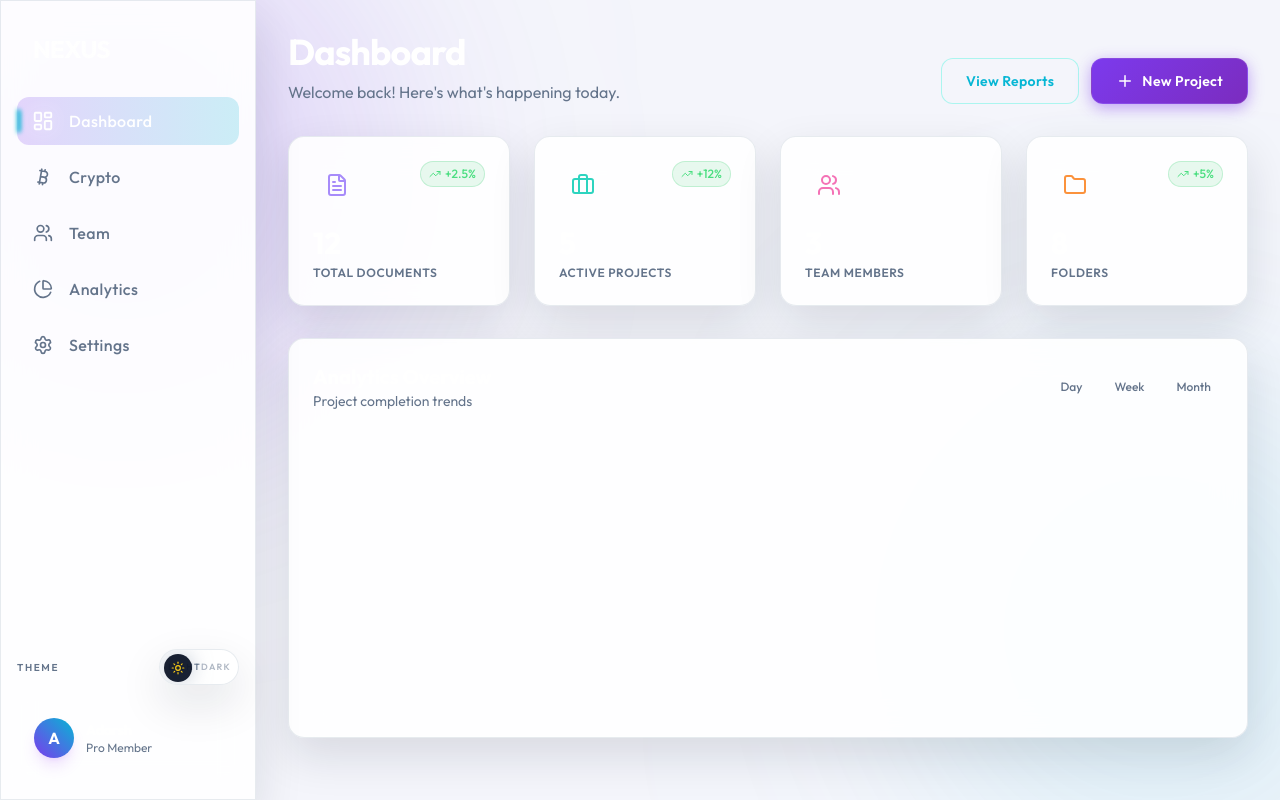
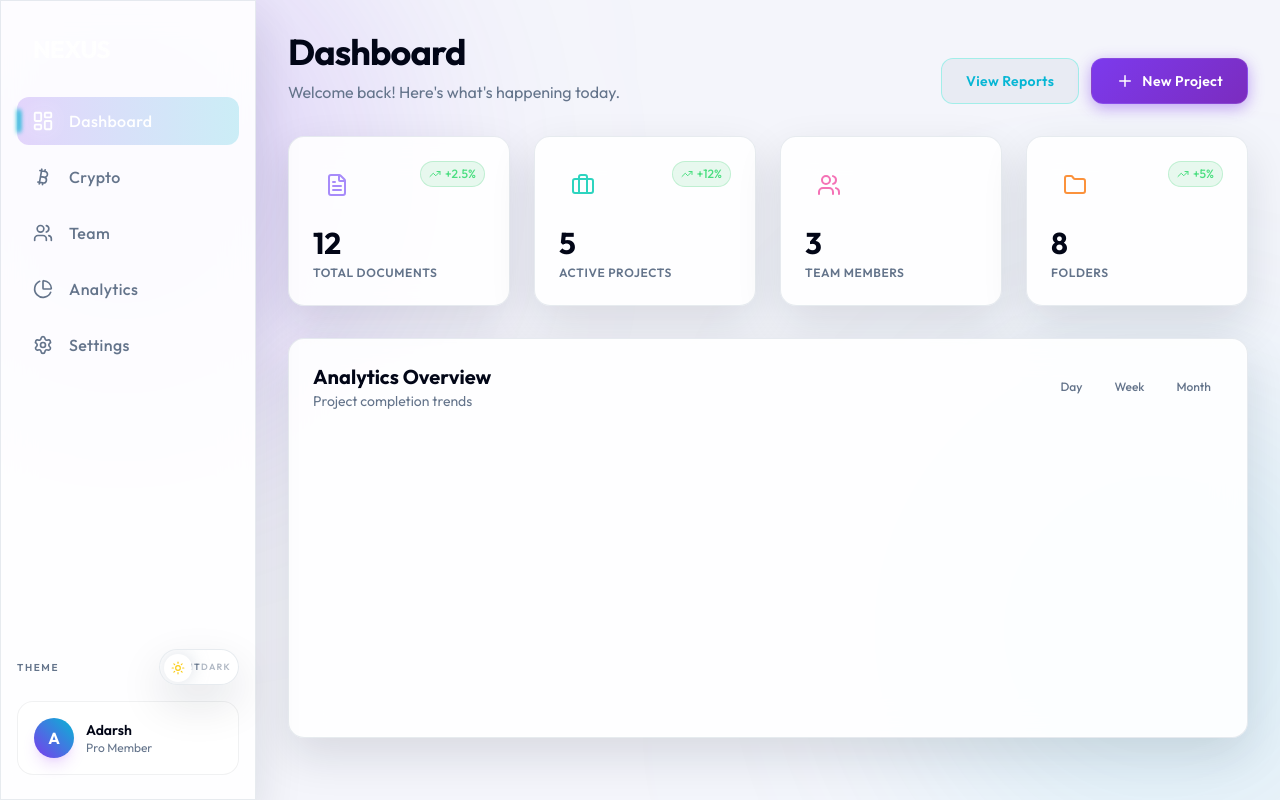
Before and after one commit to adarshshivan/Prototype-1, a React (Vite) app: page / in a window 1280 px wide. Built offline with nearby package versions, Linux system fonts and the light colour scheme.

Commit message:
feat: update styles for improved theme consistency and transitions

```diff
--- a/src/App.jsx
+++ b/src/App.jsx
@@ -39,7 +39,7 @@ function App() {
             <motion.h1
               initial={{ opacity: 0, y: -20 }}
               animate={{ opacity: 1, y: 0 }}
-              className="text-4xl font-bold text-white mb-2 tracking-tight"
+              className="text-4xl font-bold text-[var(--text-main)] mb-2 tracking-tight"
             >
               Dashboard
             </motion.h1>
@@ -72,7 +72,7 @@ function App() {
               viewport={{ once: true, amount: 0 }}
             >
               <div className="flex justify-between items-start mb-4">
-                <div className="p-3 rounded-xl bg-white/5 text-white" style={{ color: stat.color }}>
+                <div className="p-3 rounded-xl bg-white/5" style={{ color: stat.color }}>
                   <stat.icon size={24} />
                 </div>
                 {stat.trend !== '0%' && (
@@ -82,7 +82,7 @@ function App() {
                   </div>
                 )}
               </div>
-              <div className="text-3xl font-bold text-white mb-1">{stat.value}</div>
+              <div className="text-3xl font-bold text-[var(--text-main)] mb-1">{stat.value}</div>
               <div className="text-xs font-semibold tracking-wider text-[var(--text-muted)]">{stat.title}</div>
             </GlassCard>
           ))}
@@ -95,7 +95,7 @@ function App() {
           <GlassCard className="lg:col-span-3 min-h-[400px] flex flex-col" delay={0.4}>
             <div className="flex justify-between items-center mb-8">
               <div>
-                <h3 className="text-xl font-bold text-white">Analytics Overview</h3>
+                <h3 className="text-xl font-bold text-[var(--text-main)]">Analytics Overview</h3>
                 <p className="text-sm text-[var(--text-muted)]">Project completion trends</p>
               </div>
               <div className="flex gap-2">
--- a/src/components/layout/Sidebar.jsx
+++ b/src/components/layout/Sidebar.jsx
@@ -63,13 +63,13 @@ const Sidebar = () => {
                     <ThemeToggle />
                 </div>
 
-                <div className="rounded-2xl bg-white/5 border border-white/5 p-4">
+                <div className="rounded-2xl bg-[var(--bg-card)] border border-[var(--glass-border)] p-4 transition-colors duration-500">
                     <div className="flex items-center gap-3">
                         <div className="w-10 h-10 rounded-full bg-gradient-to-tr from-[var(--primary)] to-[var(--secondary)] flex items-center justify-center font-bold text-white shadow-lg shadow-purple-500/20">
                             A
                         </div>
                         <div className="flex-1 overflow-hidden">
-                            <h4 className="text-sm font-semibold truncate text-white">Adarsh</h4>
+                            <h4 className="text-sm font-semibold truncate text-[var(--text-main)]">Adarsh</h4>
                             <p className="text-xs text-[var(--text-muted)] truncate">Pro Member</p>
                         </div>
                     </div>
--- a/src/components/ui/NeoButton.jsx
+++ b/src/components/ui/NeoButton.jsx
@@ -13,7 +13,7 @@ const NeoButton = ({ children, variant = 'primary', className = '', ...props })
             border: '1px solid rgba(255,255,255,0.1)'
         },
         secondary: {
-            background: 'rgba(255, 255, 255, 0.05)',
+            background: 'rgba(148, 163, 184, 0.12)',
             color: 'var(--secondary)',
             boxShadow: 'none',
             border: '1px solid rgba(0, 245, 212, 0.3)'
--- a/src/components/ui/ThemeToggle.jsx
+++ b/src/components/ui/ThemeToggle.jsx
@@ -32,7 +32,11 @@ const ThemeToggle = () => {
       <motion.div
         layout
         transition={{ type: 'spring', stiffness: 320, damping: 24 }}
-        className="absolute top-1 left-1 w-7 h-7 rounded-full bg-[rgba(15,23,42,0.96)] shadow-[0_0_20px_rgba(148,163,184,0.55)] flex items-center justify-center"
+        className={`absolute top-1 left-1 w-7 h-7 rounded-full flex items-center justify-center ${
+          isDark
+            ? 'bg-[rgba(15,23,42,0.96)] shadow-[0_0_20px_rgba(148,163,184,0.55)]'
+            : 'bg-white shadow-[0_0_18px_rgba(148,163,184,0.35)]'
+        }`}
         animate={{ x: isDark ? 32 : 0 }}
       >
         <AnimatePresence mode="wait" initial={false}>
```
